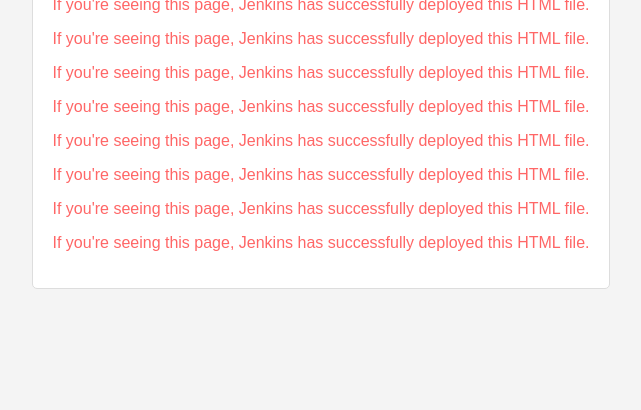
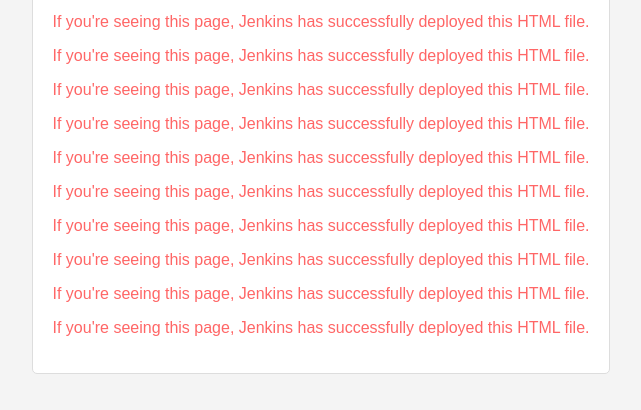
Before and after one commit to wuqiang5733/jenkins-html, a plain HTML site: page index.html in a window 1280 px wide. Shown: the part 308-718 px from the top of the page, without its empty margins (319-960 px from the left). Drawn offline with Linux system fonts and the light colour scheme.

Commit message:
40 lines

```diff
--- a/index.html
+++ b/index.html
@@ -41,6 +41,11 @@
   <p>If you're seeing this page, Jenkins has successfully deployed this HTML file.</p>
   <p>If you're seeing this page, Jenkins has successfully deployed this HTML file.</p>
   <p>If you're seeing this page, Jenkins has successfully deployed this HTML file.</p>
+  <p>If you're seeing this page, Jenkins has successfully deployed this HTML file.</p>
+  <p>If you're seeing this page, Jenkins has successfully deployed this HTML file.</p>
+  <p>If you're seeing this page, Jenkins has successfully deployed this HTML file.</p>
+  <p>If you're seeing this page, Jenkins has successfully deployed this HTML file.</p>
+  <p>If you're seeing this page, Jenkins has successfully deployed this HTML file.</p>
 </div>
 </body>
 </html>
```
